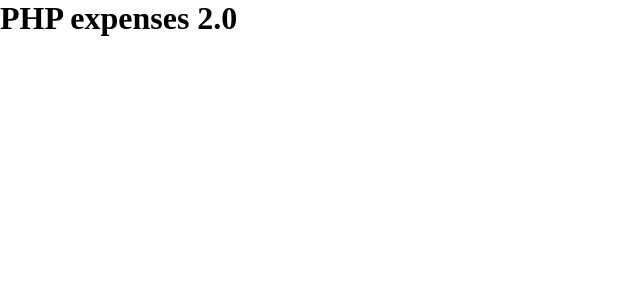
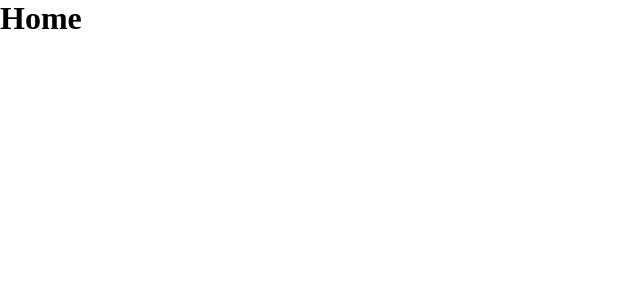
Before and after one commit to krystiano13/php-expenses_2.0, a React (Create React App) app in the folder client/: page / in a window 1280 px wide. Shown: the top 300 px of the page, without its empty margins (0-640 px from the left). Built offline with nearby package versions, Linux system fonts and the light colour scheme.

Commit message:
configure react-router

```diff
--- a/client/package.json
+++ b/client/package.json
@@ -15,6 +15,8 @@
     "@types/react-dom": "^18.2.17",
     "react": "^18.2.0",
     "react-dom": "^18.2.0",
+    "react-router": "^6.20.0",
+    "react-router-dom": "^6.20.0",
     "react-scripts": "^5.0.1",
     "sass": "^1.69.5",
     "typescript": "^4.9.5"
--- a/client/src/App.tsx
+++ b/client/src/App.tsx
@@ -1,10 +1,16 @@
 import React from 'react';
+import { BrowserRouter, Routes, Route } from 'react-router-dom';
+import { Home } from "./views/Home";
 
 const App = () => {
     return (
-        <div>
-            <h1>PHP expenses 2.0</h1>
-        </div>
+        <main>
+            <BrowserRouter>
+                <Routes>
+                    <Route path='/' element={<Home />} />
+                </Routes>
+            </BrowserRouter>
+        </main>
     )
 }
 
--- a/client/src/styles/base/base.css
+++ b/client/src/styles/base/base.css
@@ -5,7 +5,7 @@
   overflow: hidden;
 }
 
-body {
+main {
   width: 100vw;
   height: 100vh;
 }
--- a/client/src/styles/base/base.min.css
+++ b/client/src/styles/base/base.min.css
@@ -1 +1 @@
-*,::after,::before{margin:0;padding:0;box-sizing:border-box;overflow:hidden}body{width:100vw;height:100vh}
+*,::after,::before{margin:0;padding:0;box-sizing:border-box;overflow:hidden}main{width:100vw;height:100vh}
--- a/client/src/styles/base/base.scss
+++ b/client/src/styles/base/base.scss
@@ -5,7 +5,7 @@
   overflow: hidden;
 }
 
-body {
+main {
   width : 100vw;
   height : 100vh;
 }
--- /dev/null
+++ b/client/src/views/Home.tsx
@@ -0,0 +1,11 @@
+import React from 'react';
+
+const Home = () => {
+    return (
+        <>
+            <h1>Home</h1>
+        </>
+    )
+}
+
+export { Home };
```
Also changed, not shown: 1 other file (tests, documents, lock files or other folders).
